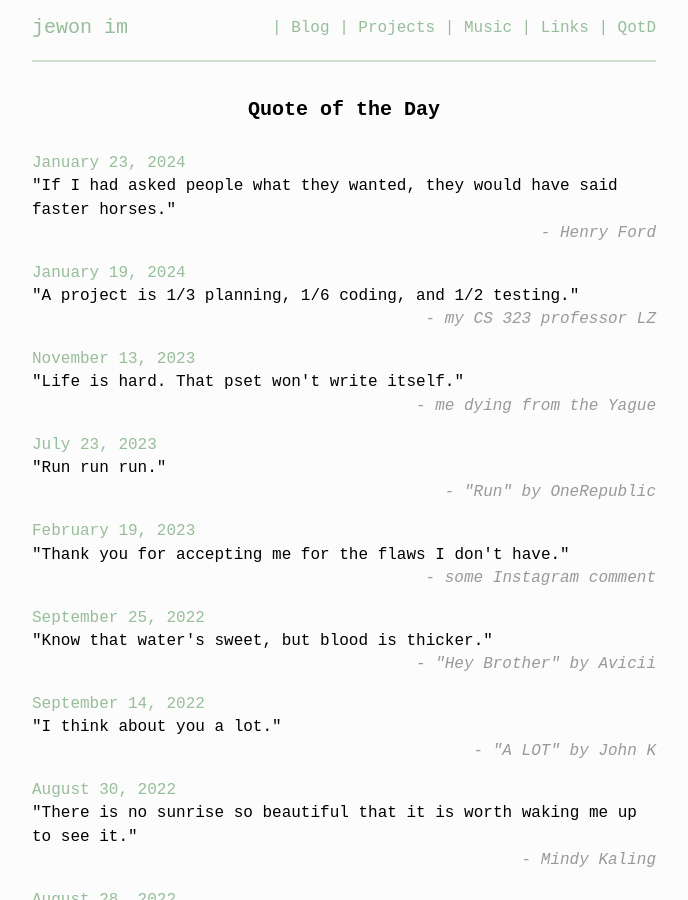
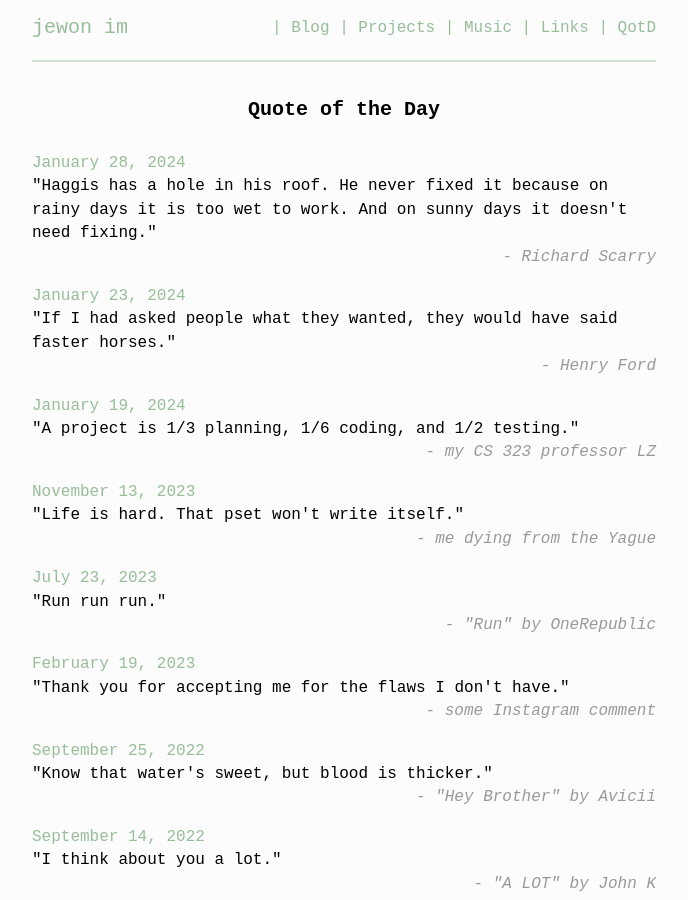
Before and after one commit to imjnnanna/imjnnanna.github.io, a Jekyll site: the page docs/qotd.html, which Jekyll copies as it is, in a window 1280 px wide and 900 px high. Shown: the whole window, without its empty margins (296-984 px from the left). Built offline with Jekyll 4.4.1, drawn with Linux system fonts in a browser that asks for light colours.

Commit message:
quote 1/28

```diff
--- a/docs/qotd.html
+++ b/docs/qotd.html
@@ -40,6 +40,13 @@
         <hr/>
         <main class = "regular">
     <h1>Quote of the Day</h1>
+
+        <p style = "margin-bottom: 0px;">
+            <span class = "green">January 28, 2024</span>
+            <br>
+            "Haggis has a hole in his roof. He never fixed it because on rainy days it is too wet to work. And on sunny days it doesn't need fixing."
+        </p>
+        <p style="text-align: right; margin-top: 0px; font-style: italic; color: #999999;">- Richard Scarry</p>
 
         <p style = "margin-bottom: 0px;">
             <span class = "green">January 23, 2024</span>
```
